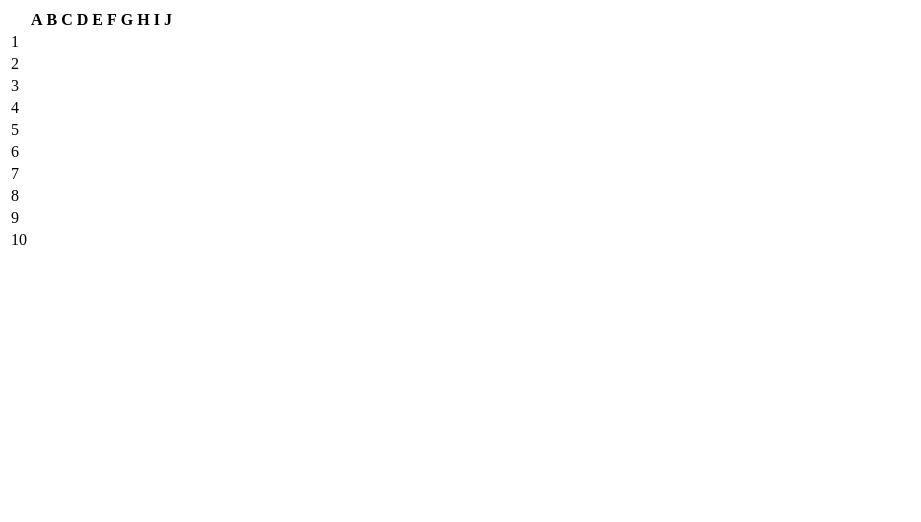
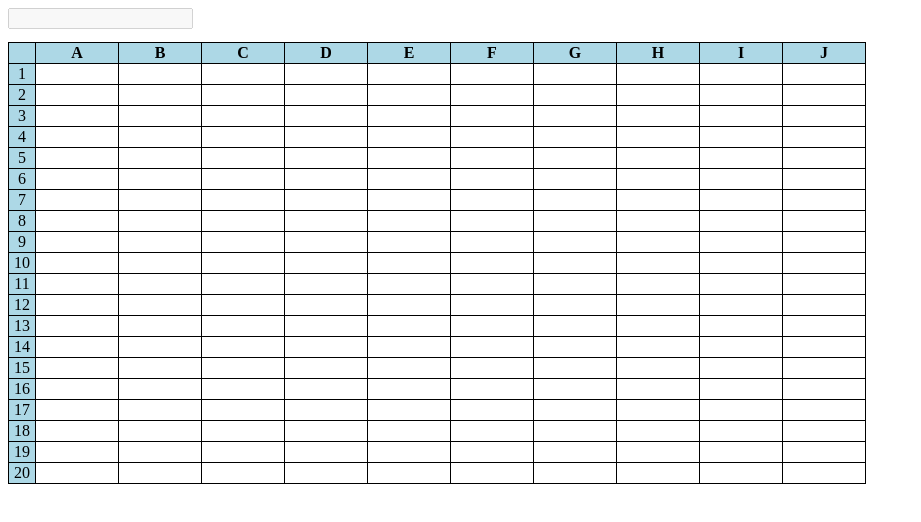
Before and after one commit to max172-hqt/spreadsheet-javascript, a plain HTML site: page index.html in a window 1280 px wide. Shown: the whole page, without its empty margins (0-921 px from the left). Drawn offline with Linux system fonts and the light colour scheme.

Commit message:
feat: Add styles and input cell value

```diff
--- a/index.html
+++ b/index.html
@@ -5,6 +5,7 @@
     <meta http-equiv="X-UA-Compatible" content="IE=edge">
     <meta name="viewport" content="width=device-width, initial-scale=1.0">
     <title>Spreadsheet Lite</title>
+    <link rel="stylesheet" href="style.css">
 </head>
 <body>
     <div id="app"></div>
--- a/site.js
+++ b/site.js
@@ -1,43 +1,110 @@
-// Initialize the application
-function initializeTable() {
-    const NUMBER_OF_ROWS = 10;
-    const NUMBER_OF_COLUMNS = 10;
-    const app = document.getElementById('app');
-    const table = createSpreadsheetTable(app, NUMBER_OF_ROWS, NUMBER_OF_COLUMNS)
-    app.appendChild(table);
-}
-
-// Draw the spreadsheet table
-function createSpreadsheetTable(parentEl, numRows, numColumns) {
+/**
+ * Draw the spreadsheet table
+ *
+ * @param {number} numRows: Number of rows
+ * @param {number} numColumns: Number of columns
+ * @returns {Element} table: Intialized table element
+ */
+function createSpreadsheetTable(numRows, numColumns) {
     const table = document.createElement('table');
-
-    // Create the header
-    let rowEl;
-    let columnEl;
+    table.className = "spreadsheet";
 
     const label = 'A';
-    for (let row = 0; row < numRows + 1; row++) {
-        rowEl = document.createElement('tr')
+    for (let rowId = 0; rowId < numRows + 1; rowId++) {
+        const tr = document.createElement('tr')
 
-        // Add label for each row
-        const rowLabel = document.createElement('td');
-        if (row >= 1) {
-            rowLabel.innerHTML = row;
+        // Add label for eachrowId
+        const td = document.createElement('td');
+        if (rowId >= 1) {
+            td.innerHTML = rowId;
         }
-        rowEl.appendChild(rowLabel);
+        td.classList.add('rowLabel');
+        tr.appendChild(td);
 
-        for (let col = 0; col < numColumns; col++) {
-            columnEl = document.createElement('th');
-
+        for (let colId = 0; colId < numColumns; colId++) {
             // Add label for each column
-            if (row === 0) {
-                columnEl.innerHTML = String.fromCharCode(label.charCodeAt(0) + col)
+            const columnName = String.fromCharCode(label.charCodeAt(0) + colId);
+            if (rowId === 0) {
+                const th = document.createElement('th');
+                th.innerHTML = columnName;
+                th.classList.add('columnLabel')
+                tr.appendChild(th);
+            } else {
+                const td = document.createElement('td');
+                td.classList.add('cell')
+                td.setAttribute('id', `${columnName}-${rowId}`)
+                tr.appendChild(td);
             }
-            rowEl.appendChild(columnEl);
         }
-        table.appendChild(rowEl);
+        table.appendChild(tr);
     }
     return table;
 }
 
+function createCellValueInput() {
+    const cellValueInput = document.createElement('input');
+    cellValueInput.setAttribute('id', 'cellValue')
+    cellValueInput.style.marginBottom = "1em";
+    cellValueInput.disabled = true;
+    return cellValueInput;
+}
+
+/**
+ * Handle on click cell
+ *
+ * @param {Event} e
+ * @param {boolean} selectedCell
+ */
+function handleClickCell(e, selectedCell) {
+    e.preventDefault();
+    const id = e.target.id;
+
+    if (selectedCell.id) {
+        const previousCell = document.getElementById(selectedCell.id)
+        previousCell.style.background = 'none';
+    }
+
+    if (selectedCell?.isSelected && selectedCell?.id === id) {
+        selectedCell.isSelected = false;
+    } else {
+        selectedCell.id = id;
+        selectedCell.isSelected = true;
+        e.target.style.background = 'red';
+    }
+}
+
+/**
+ * Initialize the application
+ */
+function initializeTable() {
+    const NUMBER_OF_ROWS = 20;
+    const NUMBER_OF_COLUMNS = 10;
+    const app = document.getElementById('app');
+    const inputValueForm = document.createElement('form');
+    const table = createSpreadsheetTable(NUMBER_OF_ROWS, NUMBER_OF_COLUMNS);
+    const cellValueInput = createCellValueInput();
+
+    const selectedCell = {
+        isSelected: false,
+    }
+
+    const cells = table.querySelectorAll('.cell');
+    cells.forEach(el => {
+        el.addEventListener('click', (e) => {
+            handleClickCell(e, selectedCell);
+            cellValueInput.disabled = !selectedCell.isSelected;
+            cellValueInput.value = '';
+        });
+    });
+
+    inputValueForm.addEventListener('submit', (e) => {
+        e.preventDefault();
+        console.log('submit', e.target.cellValue.value)
+    });
+
+    inputValueForm.appendChild(cellValueInput);
+    app.appendChild(inputValueForm);
+    app.appendChild(table);
+}
+
 window.onload = initializeTable;
--- /dev/null
+++ b/style.css
@@ -0,0 +1,28 @@
+.spreadsheet {
+    border-collapse: collapse;
+    text-align: right;
+}
+
+th, td {
+    border: 1px solid black;
+}
+
+.rowLabel {
+    width: 1.5em;
+    background-color: lightblue;
+    text-align: center;
+}
+
+.columnLabel {
+    text-align: center;
+    background-color: lightblue;
+}
+
+.cell {
+    width: 5em;
+}
+
+.cell:hover {
+    background-color: grey;
+    cursor: pointer;
+}
```
